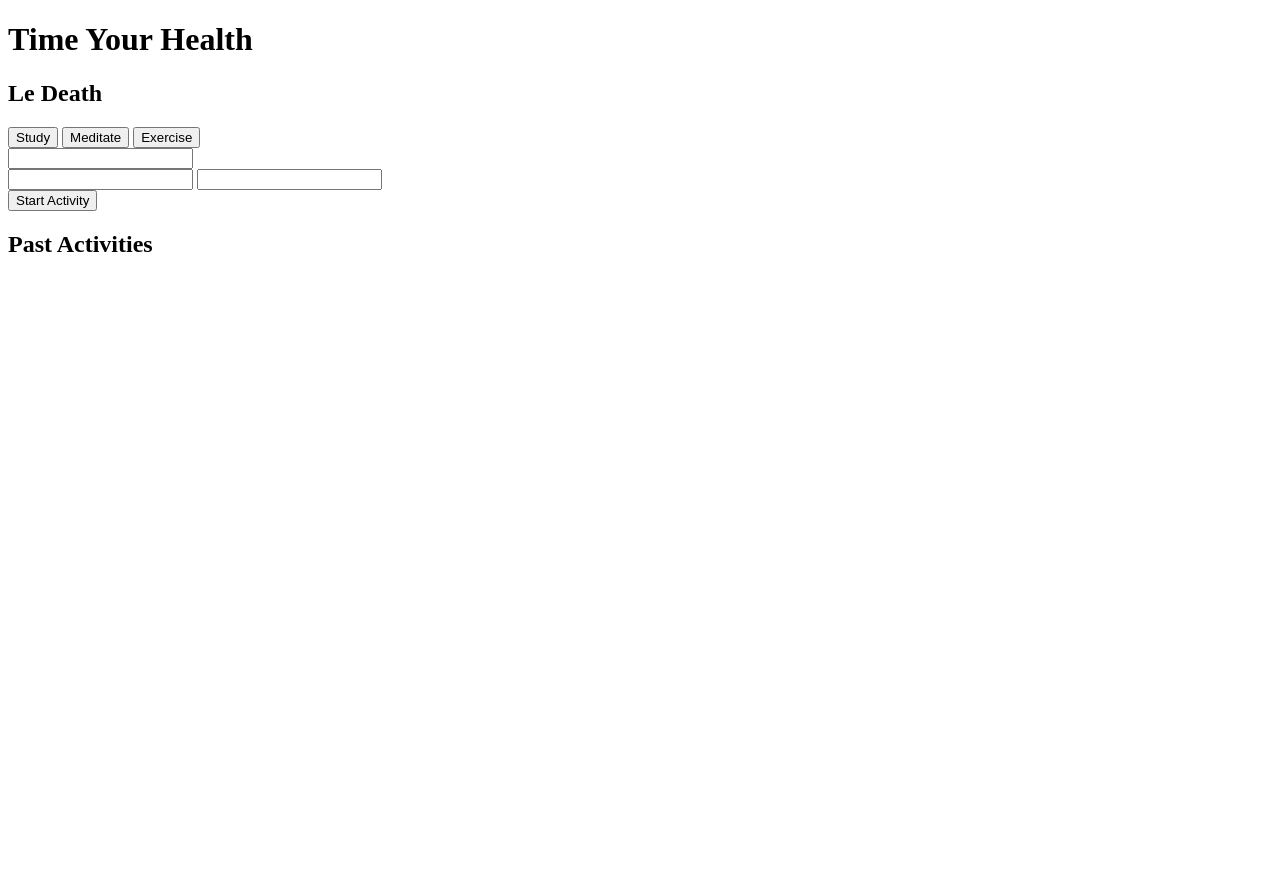
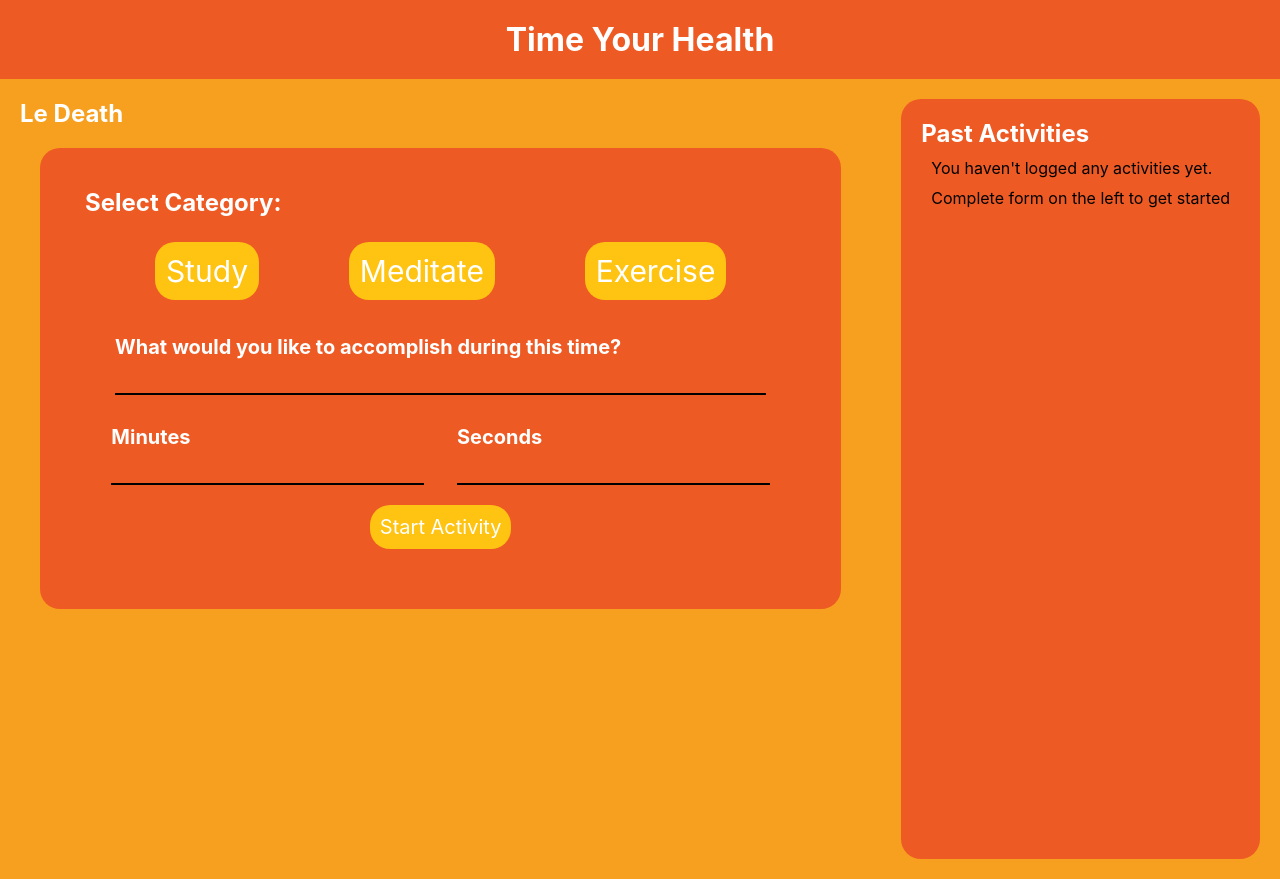
Before and after one commit to Asilo5/time-your-health, a plain HTML site: page index.html in a window 1280 px wide. Before the commit the page ends 800 px from the top, so only its background shows below. Drawn offline with Linux system fonts and the light colour scheme.

Commit message:
Add basic style

```diff
--- a/index.html
+++ b/index.html
@@ -11,25 +11,39 @@
     <main>
         <section class='plan-activities'>
             <h2>Le Death</h2>
+            <section class='fill-out'>
                 <form>
+                    <h2>Select Category:</h2>
+                    <div class='category-btn'>
+                        <button class='study active'>Study</button>
+                        <button class='meditate active'>Meditate</button>
+                        <button class='exercise active'>Exercise</button>
+                    </div>
+                    <div class='task-input'>
+                      <label for='task'>What would you like to accomplish during this time?</label>
+                      <input id='task' type='text' />
+                    </div>
+                    <div class='timing-input'>
                         <div>
-                    <button>Study</button>
-                    <button>Meditate</button>
-                    <button>Exercise</button>
+                          <label for='minutes'>Minutes</label>
+                          <input id='minutes' type='number' />
                         </div>
-                <input />
                         <div>
-                    <input />
-                    <input />
+                          <label for='seconds'>Seconds</label>
+                          <input id='seconds' type='number' />
                         </div>
-               <button>Start Activity</button>
+                    </div>
+                   <button class="submit-btn active">Start Activity</button>
                 </form>
+
+            </section>
         </section>
 
-        <section>
+        <section class='past-activities'>
           <h2>Past Activities</h2>
-            <section class='past-activities'>
-
+            <section class='activities-container'>
+               <p>You haven't logged any activities yet.</p>
+               <p> Complete form on the left to get started </p>
             </section>
         </section>
     </main>
--- a/style.css
+++ b/style.css
@@ -0,0 +1,116 @@
+* {
+  box-sizing: border-box;
+  margin: 0;
+  padding: 0;
+  font-family: -apple-system, BlinkMacSystemFont, 'Segoe UI', Roboto, Oxygen, Ubuntu, Cantarell, 'Open Sans', 'Helvetica Neue', sans-serif;
+}
+
+h1 {
+  text-align: center;
+  padding: 20px;
+  color: white;
+}
+
+header {
+  background-color: #EE5A24;
+}
+
+main {
+  display: flex;
+  background-color: #F79F1F;
+  height: 100vh;
+}
+
+.plan-activities {
+  flex: 1;
+}
+
+form {
+  margin: 5px;
+  padding: 40px;
+}
+
+.fill-out,
+.past-activities {
+  margin: 20px;
+  background-color: #EE5A24;
+  border-radius: 20px;
+}
+
+h2 {
+  color: white;
+}
+
+.plan-activities,
+.past-activities {
+  padding: 20px;
+}
+
+.activities-container > p {
+  margin: 10px;
+}
+
+.category-btn > button {
+  font-size: 30px;
+  padding: 11px;
+  border-radius: 20px;
+  background-color: #FFC312;
+  color: white;
+  border: none;
+}
+
+.category-btn > button:hover {
+   background-color: #F79F1F;
+   color: black;
+   cursor: grab;
+}
+
+.category-btn {
+    display: flex;
+    justify-content: space-around;
+    padding: 5px;
+    margin: 20px;
+}
+
+.submit-btn {
+    font-size: 20px;
+    padding: 10px;
+    border-radius: 20px;
+    background-color: #FFC312;
+    color: white;
+    display: block;
+    margin: 20px auto;
+    border: none;
+}
+
+.submit-btn:hover {
+  background-color: #F79F1F;
+  color: black;
+  cursor: grab;
+}
+
+label {
+  display: inherit;
+  font-size: 20px;
+  font-weight: bold;
+  color: white;
+}
+
+.timing-input {
+  display: flex;
+  justify-content: space-around;
+  margin: 10px;
+}
+
+.task-input {
+  margin: 30px;
+}
+
+input {
+    margin-top: 10px;
+    font-size: 20px;
+    width: 100%;
+    background: transparent;
+    border: transparent;
+    border-bottom: 2px solid;
+}
```
Lines whose indentation alone changed are shown as unchanged.
